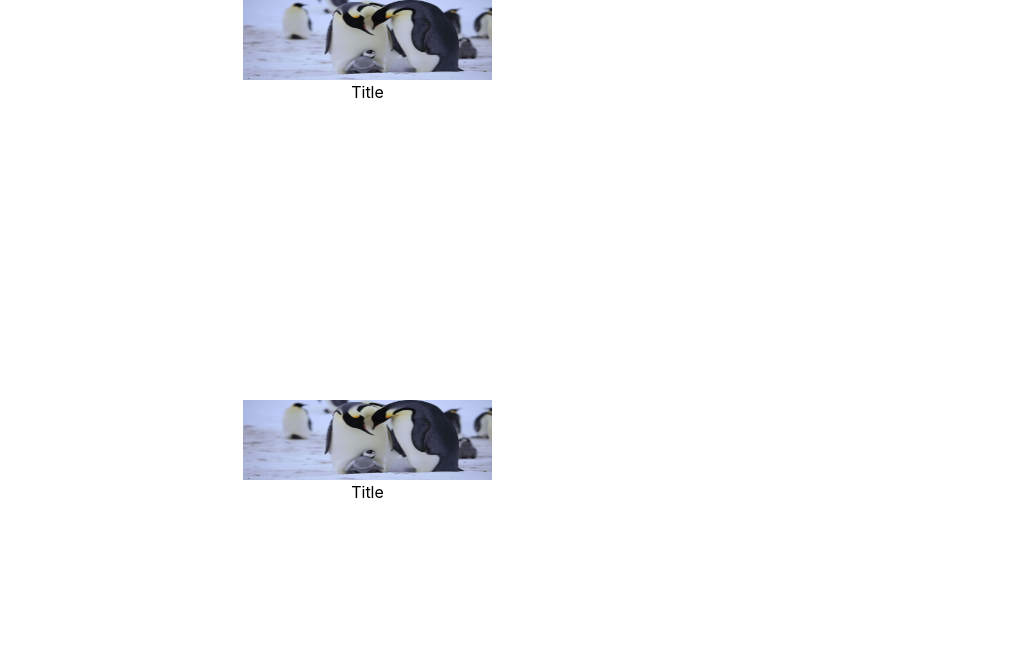
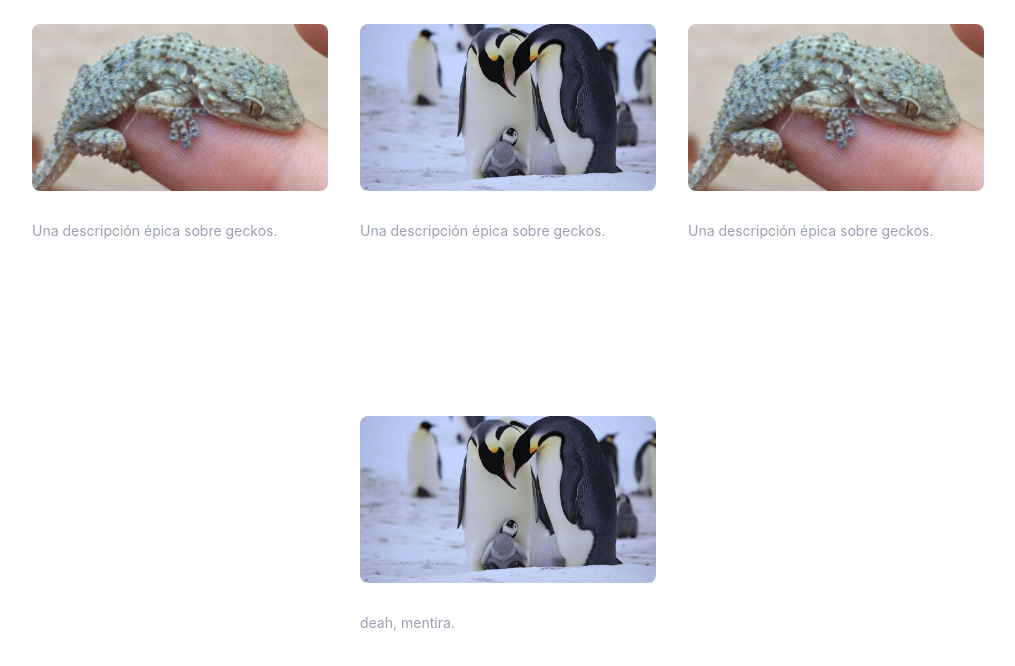
Before and after one commit to Santinorua/ProjectPedia, a React (Vite) app in the folder my-app/: page / in a window 1280 px wide. Shown: the top 666 px of the page, without its empty margins (132-1147 px from the left). Built offline with nearby package versions, Linux system fonts and the light colour scheme.

Commit message:
creo que miniproject component terminado

```diff
--- a/my-app/src/main.jsx
+++ b/my-app/src/main.jsx
@@ -4,9 +4,27 @@ import "./index.css";
 import MiniProject from "./miniProject.jsx";
 createRoot(document.getElementById("root")).render(
   <StrictMode>
-    <div className="flex flex-wrap w-full h-full">
-      <MiniProject />
-      <MiniProject />
+    <div className="flex flex-wrap justify-center gap-4 p-4 w-full h-full">
+      <MiniProject
+        title="Ruani enfermo de mrd"
+        description="Una descripción épica sobre geckos."
+        image="./src/assets/gecko.jpg"
+      />
+      <MiniProject
+        title="Ruani veni a labuar"
+        description="Una descripción épica sobre geckos."
+        image="./src/assets/p.png"
+      />
+      <MiniProject
+        title="Mira attack on titan al menos"
+        description="Una descripción épica sobre geckos."
+        image="./src/assets/gecko.jpg"
+      />
+      <MiniProject
+        title="Este si es un test serio"
+        description="deah, mentira."
+        image="./src/assets/p.png"
+      />
     </div>
   </StrictMode>,
 );
--- a/my-app/src/miniProject.jsx
+++ b/my-app/src/miniProject.jsx
@@ -1,14 +1,15 @@
-function MiniProject() {
+function MiniProject({ title, description, image }) {
   return (
-    <div class="flex flex-col items-center">
-      <img
-        className="bg-black w-1/4 h-1/5"
-        src="./src/assets/p.png"
-        alt="pinguino"
-      ></img>
-      <h1>Title</h1>
+    <div className="flex flex-col w-full sm:w-1/2 md:w-1/3 lg:w-1/4 p-2">
+      <div className="aspect-video w-full overflow-hidden rounded-lg bg-black">
+        <img className="w-full h-full object-cover" src={image} alt={title} />
+      </div>
+
+      <div className="mt-2">
+        <h1 className="text-white font-bold text-lg leading-tight">{title}</h1>
+        <p className="text-gray-400 text-sm">{description}</p>
+      </div>
     </div>
   );
 }
-
 export default MiniProject;
```
